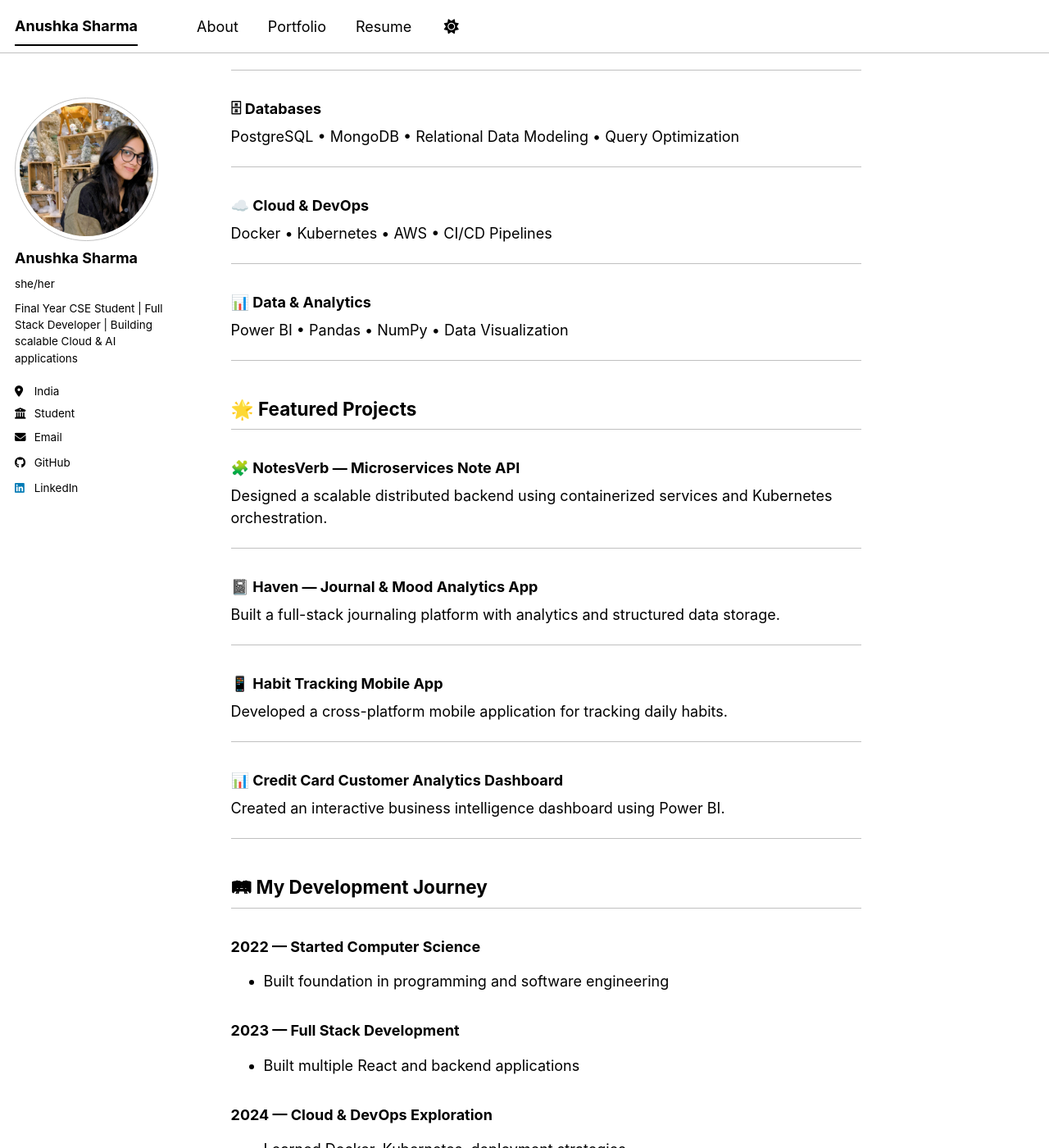
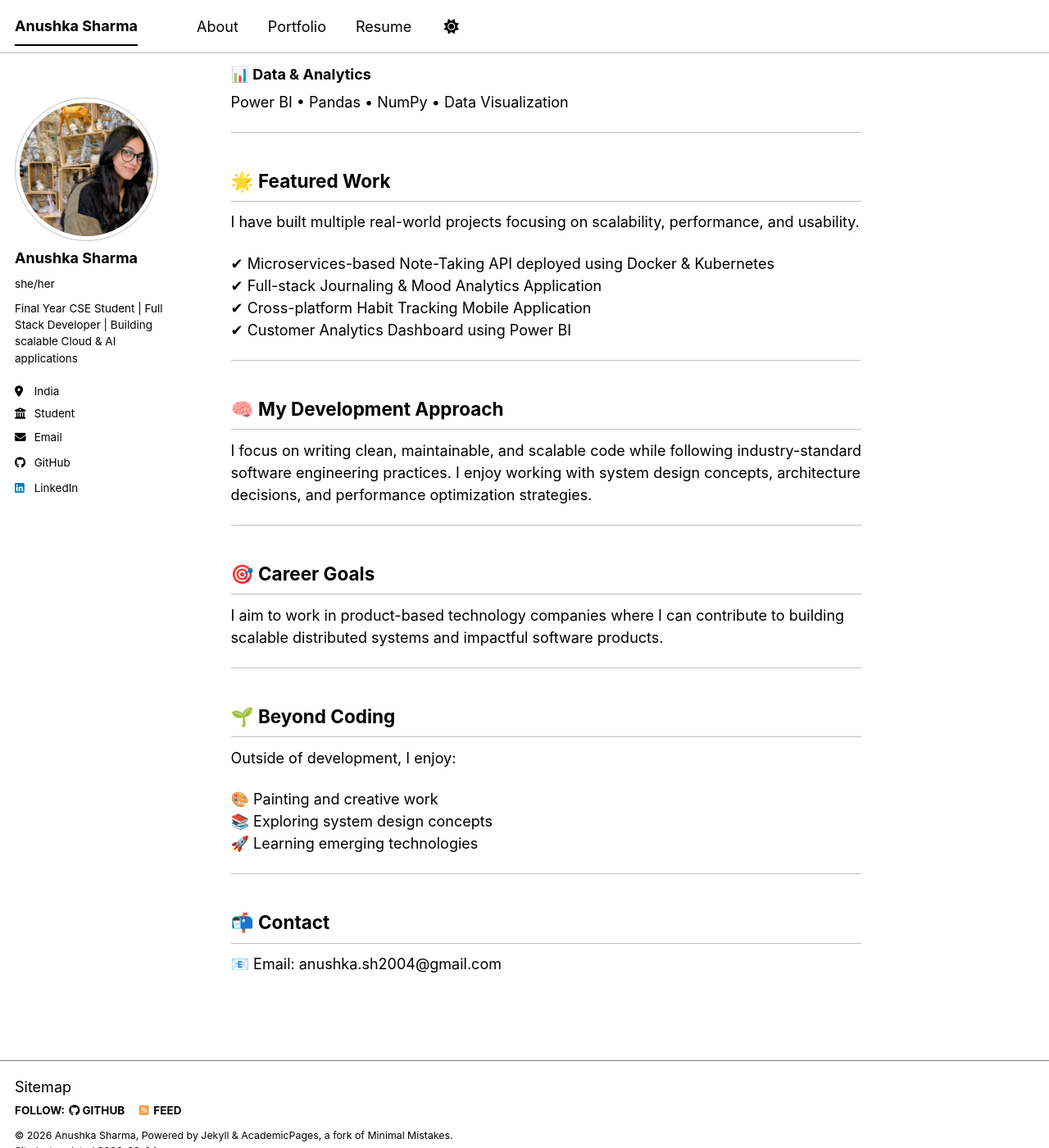
Before and after one commit to Anushka204/anushka204.github.io, a Jekyll site: the page built from _pages/about.md, in a window 1280 px wide and 1400 px high, scrolled down 1251 px. Shown: the whole window at 82% size. Built offline with Jekyll 4.4.1, drawn with Linux system fonts in a browser that asks for light colours; a script bundle is joined from its source files by our own code; library files that are not in the unit come from our copies; our own code applies the rules of GitHub Pages for plain Markdown files; some of the changed text lies outside the part shown.

Commit message:
Update about.md

```diff
--- a/_pages/about.md
+++ b/_pages/about.md
@@ -8,110 +8,71 @@ permalink: /
 
 💻 Full Stack Developer | ☁️ Cloud Enthusiast | 📊 Data Explorer
 
-I am a **final-year Computer Science student (2026)** passionate about building scalable backend systems, distributed architectures, and modern web applications.
+I am a **final-year B.Tech Computer Science student (Class of 2026)** passionate about building scalable backend systems, distributed architectures, and modern web applications.
 
-I love transforming complex ideas into real-world solutions using technology.
-
+I enjoy transforming complex ideas into real-world software solutions that are efficient, reliable, and user-friendly.
 
 ---
 
-## 🚀 Snapshot
+## 🚀 What I Do
 
-- 🎓 Final Year B.Tech CSE Student
-- 🛠 Built Multiple Full-Stack & Cloud Projects
-- ☁️ Experience With Docker & Kubernetes Deployments
-- 📊 Strong Interest in Data Analytics & Visualization
-- 🌐 Passionate About Scalable System Design
+I specialize in building full-stack applications with strong backend architecture and modern cloud deployment practices.
+
+My core interests include:
+
+- Distributed Systems & Microservices
+- Backend Engineering
+- Cloud Infrastructure & DevOps
+- Data Analytics & Visualization
+- Production-Ready Application Development
 
 ---
 
-## 💡 What Drives Me
-
-I enjoy designing software systems that are:
-
-✔ Scalable
-✔ Maintainable
-✔ Performance Optimized
-✔ User Friendly
-
-I believe great software comes from combining **clean architecture + thoughtful design + real-world usability**.
-
----
-
-## 🧠 Technical Skills
+## 💻 Technical Skills
 
 ### ⚙️ Backend & APIs
-Node.js • Express.js • REST APIs • Microservices
+Node.js • Express.js • REST API Development • Microservices Architecture
 
----
-
-### 🎨 Frontend & Mobile
-React • Next.js • Tailwind CSS • React Native • Expo
-
----
+### 🎨 Frontend & Mobile Development
+React • Next.js • Tailwind CSS • React Native
 
 ### 🗄 Databases
 PostgreSQL • MongoDB • Relational Data Modeling • Query Optimization
 
----
-
 ### ☁️ Cloud & DevOps
 Docker • Kubernetes • AWS • CI/CD Pipelines
-
----
 
 ### 📊 Data & Analytics
 Power BI • Pandas • NumPy • Data Visualization
 
 ---
 
-## 🌟 Featured Projects
+## 🌟 Featured Work
 
-### 🧩 NotesVerb — Microservices Note API
-Designed a scalable distributed backend using containerized services and Kubernetes orchestration.
+I have built multiple real-world projects focusing on scalability, performance, and usability.
+
+✔ Microservices-based Note-Taking API deployed using Docker & Kubernetes
+✔ Full-stack Journaling & Mood Analytics Application
+✔ Cross-platform Habit Tracking Mobile Application
+✔ Customer Analytics Dashboard using Power BI
 
 ---
 
-### 📓 Haven — Journal & Mood Analytics App
-Built a full-stack journaling platform with analytics and structured data storage.
+## 🧠 My Development Approach
+
+I focus on writing clean, maintainable, and scalable code while following industry-standard software engineering practices. I enjoy working with system design concepts, architecture decisions, and performance optimization strategies.
 
 ---
 
-### 📱 Habit Tracking Mobile App
-Developed a cross-platform mobile application for tracking daily habits.
+## 🎯 Career Goals
+
+I aim to work in product-based technology companies where I can contribute to building scalable distributed systems and impactful software products.
 
 ---
 
-### 📊 Credit Card Customer Analytics Dashboard
-Created an interactive business intelligence dashboard using Power BI.
+## 🌱 Beyond Coding
 
----
-
-## 🛤 My Development Journey
-
-### 2022 — Started Computer Science
-- Built foundation in programming and software engineering
-
-### 2023 — Full Stack Development
-- Built multiple React and backend applications
-
-### 2024 — Cloud & DevOps Exploration
-- Learned Docker, Kubernetes, deployment strategies
-
-### 2025 — Scalable Systems & Data Analytics
-- Built microservices architecture and analytics dashboards
-
----
-
-## 🎯 Career Vision
-
-I aim to work in **product-based technology companies** where I can contribute to designing scalable distributed systems and impactful software solutions.
-
----
-
-## 🌱 Beyond Technology
-
-Outside coding, I enjoy:
+Outside of development, I enjoy:
 
 🎨 Painting and creative work
 📚 Exploring system design concepts
@@ -119,6 +80,6 @@ Outside coding, I enjoy:
 
 ---
 
-## 📬 Let's Connect
+## 📬 Contact
 
 📧 Email: anushka.sh2004@gmail.com
```
